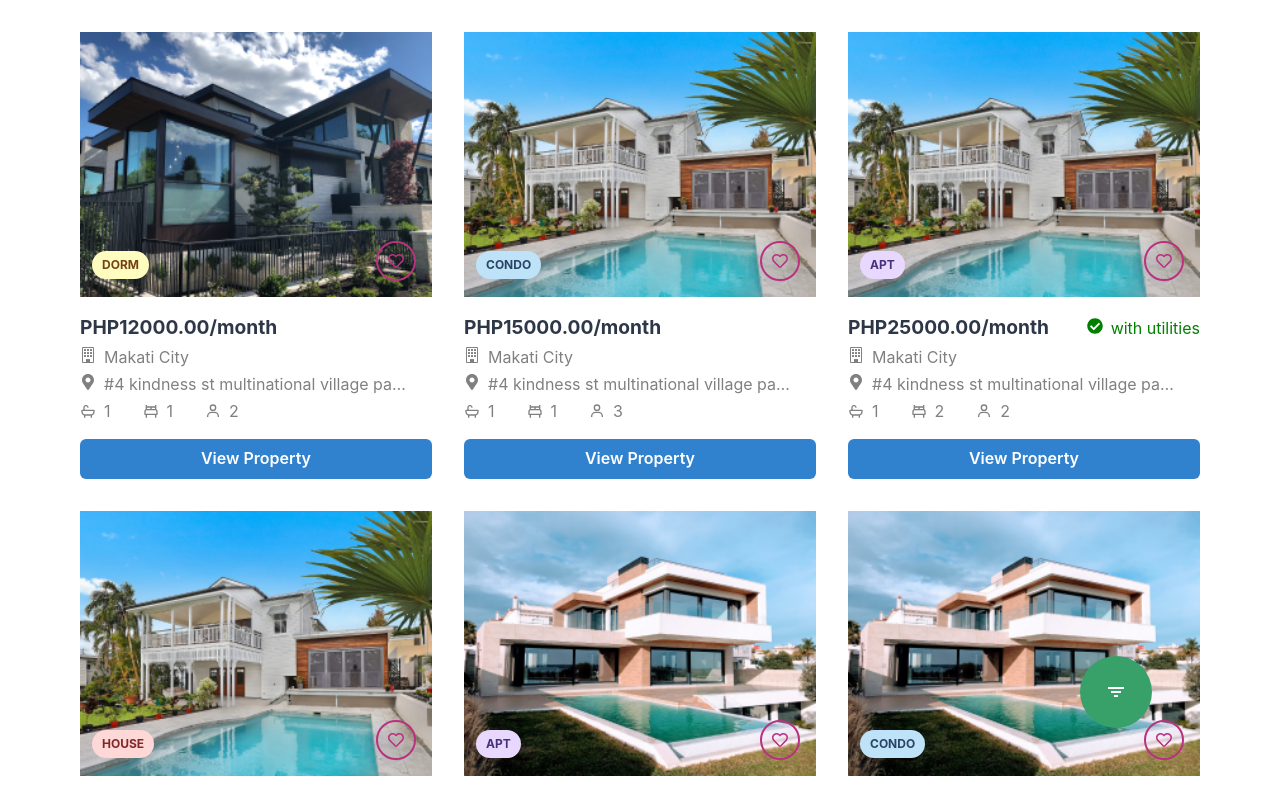
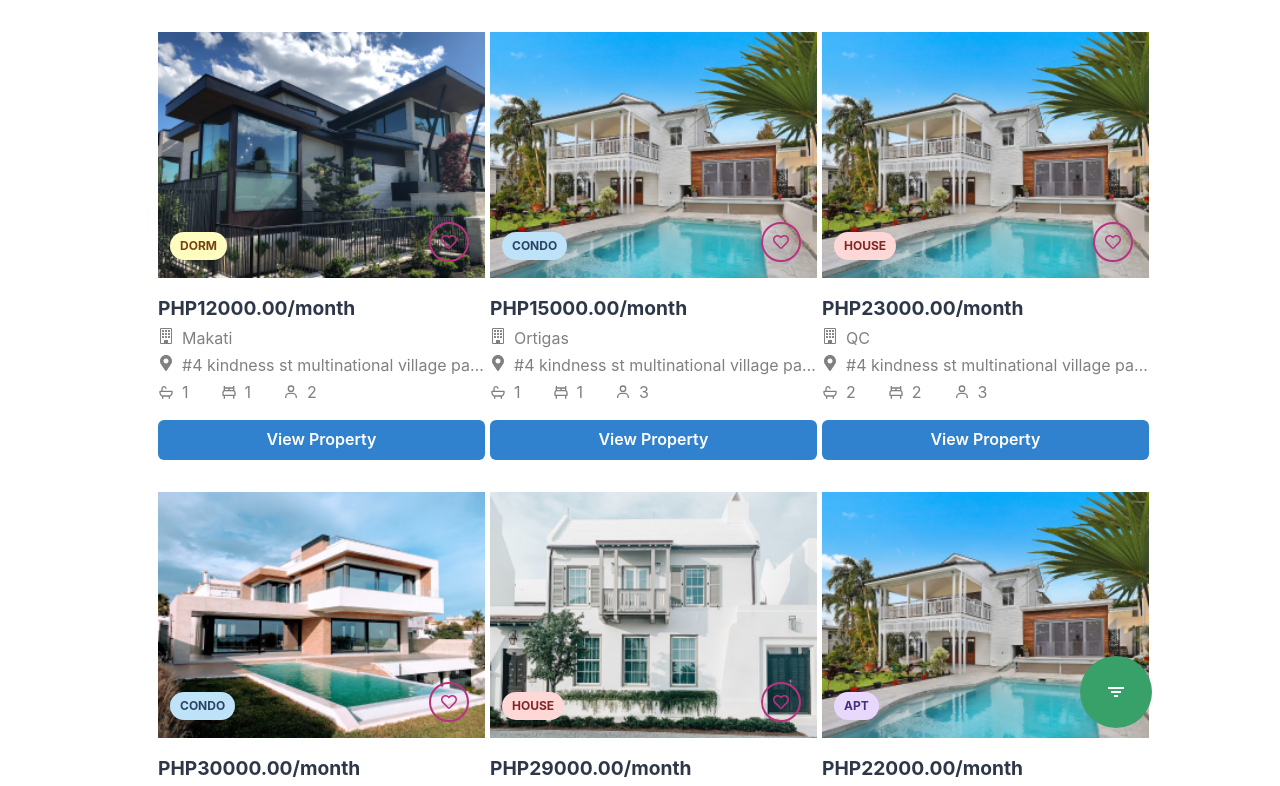
Before and after one commit to JonathanJuayong/buddybuddy, a Next.js app: page / in a window 1280 px wide. Shown: the top 786 px of the page. Built offline with nearby package versions, Linux system fonts and the light colour scheme.

Commit message:
added basic filtering

```diff
--- a/components/context/defaultState.ts
+++ b/components/context/defaultState.ts
@@ -20,7 +20,7 @@ export interface DefaultState {
 
 export const defaultState: DefaultState = {
   filters: {
-    city: "makati",
+    city: "",
     rent: {
       min: 10000,
       max: 50000,
@@ -30,10 +30,10 @@ export const defaultState: DefaultState = {
       bathrooms: 1,
       tenants: 1,
       withUtilities: false,
-      type: "apt",
+      type: "",
     },
     roommates: {
-      gender: "male",
+      gender: "",
     }
   }
 }
--- a/components/filters.tsx
+++ b/components/filters.tsx
@@ -3,6 +3,8 @@ import { Formik, Form, Field } from 'formik';
 import Reference from "yup/lib/Reference";
 import { SelectOptions, MyCustomNumberInput, MyCustomSelect } from "./customFields";
 import { defaultState } from './context';
+import { useContext } from 'react';
+import { GlobalContext } from './context';
 import * as yup from 'yup';
 
 const validationSchema = yup.object({
@@ -25,24 +27,31 @@ const validationSchema = yup.object({
 
 const Filters: React.FC = () => {
   const {filters: initialValues} = defaultState;
+  const {context, setContext} = useContext(GlobalContext);
   const cityOptions: Array<SelectOptions> = [
+    {label: "All", value: ""},
     {label: "Makati", value: "makati"},
     {label: "Ortigas", value: "ortigas"},
     {label: "BGC", value: "BGC"},
     {label: "QC", value: "QC"},
   ]
   const roomTypes: Array<SelectOptions> = [
+    {label: "All", value: ""},
     {label: "Apartment", value: "apt"},
     {label: "Condo Unit", value: "condo"},
     {label: "Dormitory", value: "dorm"},
     {label: "House", value: "house"},
   ]
   const genders: Array<SelectOptions> = [
+    {label: "All", value: ""},
     {label: "Male", value: "male"},
     {label: "Female", value: "female"},
   ]
   const handleSubmitFilter = (values) => {
-    console.log(values);
+    setContext( prev => ({
+      ...prev,
+      filters: {...values}
+    }))
   }
   return (
     <Formik
@@ -119,7 +128,8 @@ const Filters: React.FC = () => {
                 Search
               </Button>
             </VStack>
-            <pre>values: {JSON.stringify(values, null, 2)}</pre>
+            {/* <pre>values: {JSON.stringify(values, null, 2)}</pre> */}
+            <pre>Context: {JSON.stringify(context, null, 2)}</pre>
             {/* <pre>errors: {JSON.stringify(errors, null, 2)}</pre> */}
           </Form>
         )
--- a/components/propertyCard.tsx
+++ b/components/propertyCard.tsx
@@ -120,7 +120,7 @@ const PropertyCard: React.FC<PropertyCardProps> = ({
         </Grid>
         <HStack align="baseline">
           <BsBuilding />
-          <Text>{capitalize(city)} City</Text>
+          <Text>{capitalize(city)}</Text>
         </HStack>
         <HStack align="baseline">
           <FaMapMarkerAlt />
--- a/components/propertyCardContainer.tsx
+++ b/components/propertyCardContainer.tsx
@@ -3,17 +3,18 @@ import PropertyCard from "./propertyCard"
 import { properties } from '../dummyData';
 import { useContext } from 'react';
 import { GlobalContext } from './context';
+import { filterProperties } from "../utils";
 
 const PropertyCardContainer: React.FC = () => {
-  const {context, setContext} = useContext(GlobalContext);
+  const {context: {filters}} = useContext(GlobalContext);
   return (
     <Grid
       justifyContent="center"
-      gridTemplateColumns="repeat(auto-fit, minmax(300px, 1fr))"
+      gridTemplateColumns="repeat(auto-fit, minmax(300px, 300px))"
       gap="2em"
       py="2em"
     >
-      {properties.map((property) => (
+      {filterProperties(properties, filters).map((property) => (
         <PropertyCard
           key={property.id}
           id={`${property.id}`}
--- a/dummyData/properties.ts
+++ b/dummyData/properties.ts
@@ -28,7 +28,7 @@ export const properties = [
     imageUrl: `/pic/house${randomHouse()}.png`,
     type: randomPropertyType(),
     monthlyRent: 15000,
-    city: "makati",
+    city: "ortigas",
     address: "#4 kindness st multinational village paranaque city",
     bedrooms: 1,
     bathrooms: 1,
@@ -40,7 +40,7 @@ export const properties = [
     imageUrl: `/pic/house${randomHouse()}.png`,
     type: randomPropertyType(),
     monthlyRent: 25000,
-    city: "makati",
+    city: "BGC",
     address: "#4 kindness st multinational village paranaque city",
     bedrooms: 2,
     bathrooms: 1,
@@ -52,7 +52,7 @@ export const properties = [
     imageUrl: `/pic/house${randomHouse()}.png`,
     type: randomPropertyType(),
     monthlyRent: 23000,
-    city: "makati",
+    city: "QC",
     address: "#4 kindness st multinational village paranaque city",
     bedrooms: 2,
     bathrooms: 2,
@@ -76,7 +76,7 @@ export const properties = [
     imageUrl: `/pic/house${randomHouse()}.png`,
     type: randomPropertyType(),
     monthlyRent: 30000,
-    city: "makati",
+    city: "ortigas",
     address: "#4 kindness st multinational village paranaque city",
     bedrooms: 3,
     bathrooms: 2,
@@ -88,7 +88,7 @@ export const properties = [
     imageUrl: `/pic/house${randomHouse()}.png`,
     type: randomPropertyType(),
     monthlyRent: 29000,
-    city: "makati",
+    city: "BGC",
     address: "#4 kindness st multinational village paranaque city",
     bedrooms: 2,
     bathrooms: 2,
@@ -100,7 +100,7 @@ export const properties = [
     imageUrl: `/pic/house${randomHouse()}.png`,
     type: randomPropertyType(),
     monthlyRent: 12500,
-    city: "makati",
+    city: "QC",
     address: "#4 kindness st multinational village paranaque city",
     bedrooms: 1,
     bathrooms: 1,
@@ -124,7 +124,7 @@ export const properties = [
     imageUrl: `/pic/house${randomHouse()}.png`,
     type: randomPropertyType(),
     monthlyRent: 21000,
-    city: "makati",
+    city: "ortigas",
     address: "#4 kindness st multinational village paranaque city",
     bedrooms: 3,
     bathrooms: 1,
@@ -136,7 +136,7 @@ export const properties = [
     imageUrl: `/pic/house${randomHouse()}.png`,
     type: randomPropertyType(),
     monthlyRent: 37000,
-    city: "makati",
+    city: "BGC",
     address: "#4 kindness st multinational village paranaque city",
     bedrooms: 2,
     bathrooms: 1,
@@ -148,7 +148,7 @@ export const properties = [
     imageUrl: `/pic/house${randomHouse()}.png`,
     type: randomPropertyType(),
     monthlyRent: 40000,
-    city: "makati",
+    city: "QC",
     address: "#4 kindness st multinational village paranaque city",
     bedrooms: 3,
     bathrooms: 2,
@@ -172,7 +172,7 @@ export const properties = [
     imageUrl: `/pic/house${randomHouse()}.png`,
     type: randomPropertyType(),
     monthlyRent: 19000,
-    city: "makati",
+    city: "ortigas",
     address: "#4 kindness st multinational village paranaque city",
     bedrooms: 1,
     bathrooms: 1,
--- /dev/null
+++ b/utils/filter.ts
@@ -0,0 +1,36 @@
+// city
+// monthlyRent
+// type
+// bedrooms
+// bathrooms
+// tenants
+// withUtilities
+
+// "filters": {
+//   "city": "makati",
+//   "rent": {
+//     "min": 10000,
+//     "max": 50000
+//   },
+//   "rooms": {
+//     "bedrooms": 1,
+//     "bathrooms": 1,
+//     "tenants": 1,
+//     "withUtilities": false,
+//     "type": "apt"
+//   },
+//   "roommates": {
+//     "gender": "male"
+//   }
+// }
+
+export const filterProperties = (properties , filters) => {
+  return properties
+    .filter(prop => prop.city.includes(filters.city))
+    .filter(prop => prop.monthlyRent >= filters.rent.min && prop.monthlyRent <= filters.rent.max)
+    .filter(prop => prop.type.includes(filters.rooms.type))
+    .filter(prop => prop.bedrooms >= filters.rooms.bedrooms)
+    .filter(prop => prop.bathrooms >= filters.rooms.bathrooms)
+    .filter(prop => prop.tenants >= filters.rooms.tenants)
+    .filter(prop => prop.withUtilities === filters.rooms.withUtilities)
+}
--- a/utils/index.tsx
+++ b/utils/index.tsx
@@ -1 +1,2 @@
 export { capitalize } from './strings';
+export { filterProperties } from './filter'
```
